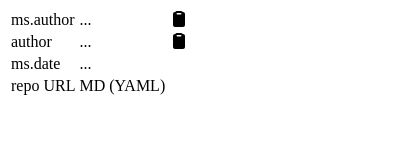
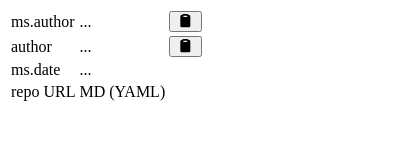
Before and after one commit to patridge/learn-metadata-tool, a browser extension: page learn-extension-popup.html in a window 400 px wide. Drawn offline with Linux system fonts and the light colour scheme.

Commit message:
Keep FontAwesome from removing clickable buttons

```diff
--- a/learn-extension-popup.html
+++ b/learn-extension-popup.html
@@ -8,10 +8,10 @@
 <body>
     <table>
         <tr>
-            <td>ms.author</td><td><span class="copy-field-target" id="msAuthor">...</span></td><td><button class="copy-field-btn fas fa-clipboard"></button></td>
+            <td>ms.author</td><td><span class="copy-field-target" id="msAuthor">...</span></td><td><button class="copy-field-btn"><span class="fas fa-clipboard"></span></button></td>
         </tr>
         <tr>
-            <td>author</td><td><span id="gitHubAuthor" class="copy-field-target">...</span></td><td><button class="copy-field-btn fas fa-clipboard"></button></td>
+            <td>author</td><td><span id="gitHubAuthor" class="copy-field-target">...</span></td><td><button class="copy-field-btn"><span class="fas fa-clipboard"></span></button></td>
         </tr>
         <tr>
             <td>ms.date</td><td><span id="msDate">...</span></td>
```
Also changed, not shown: azure-devops-extension-popup.html (+1 -1 lines).
